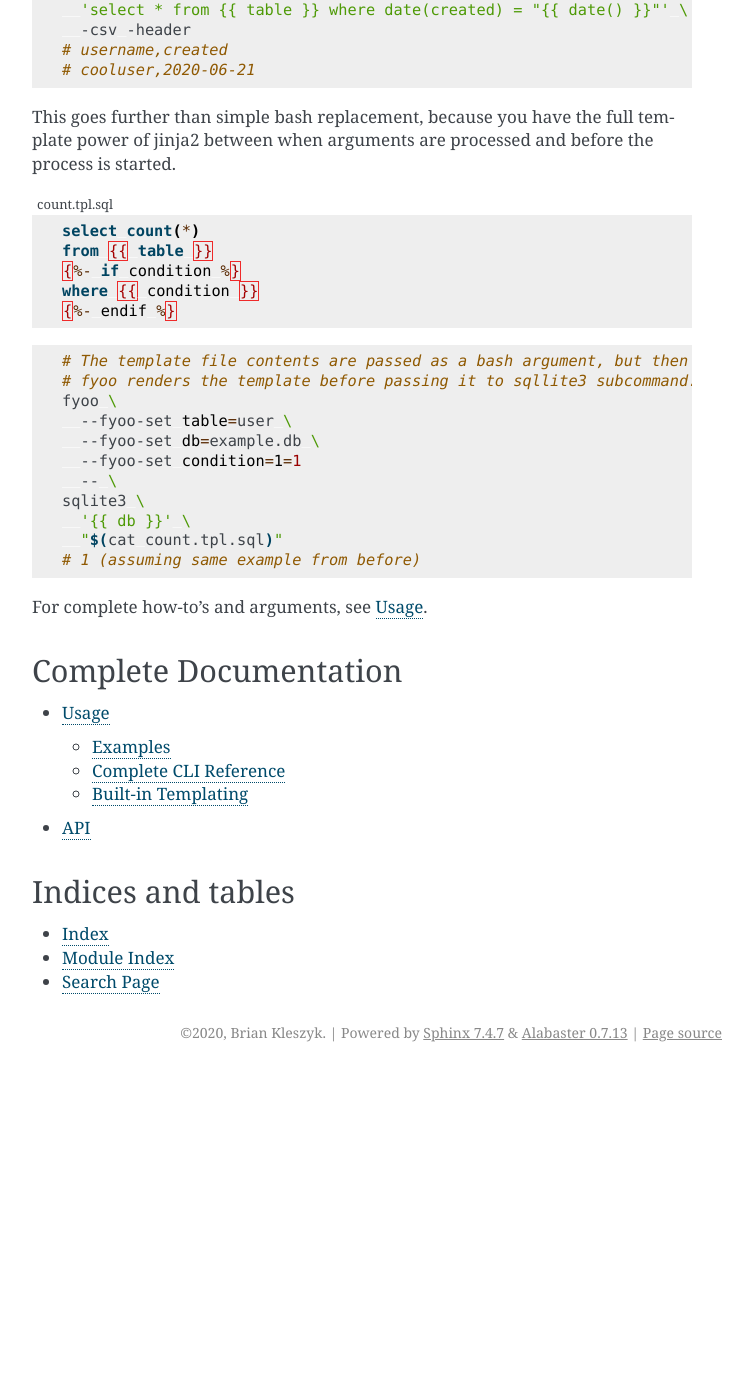
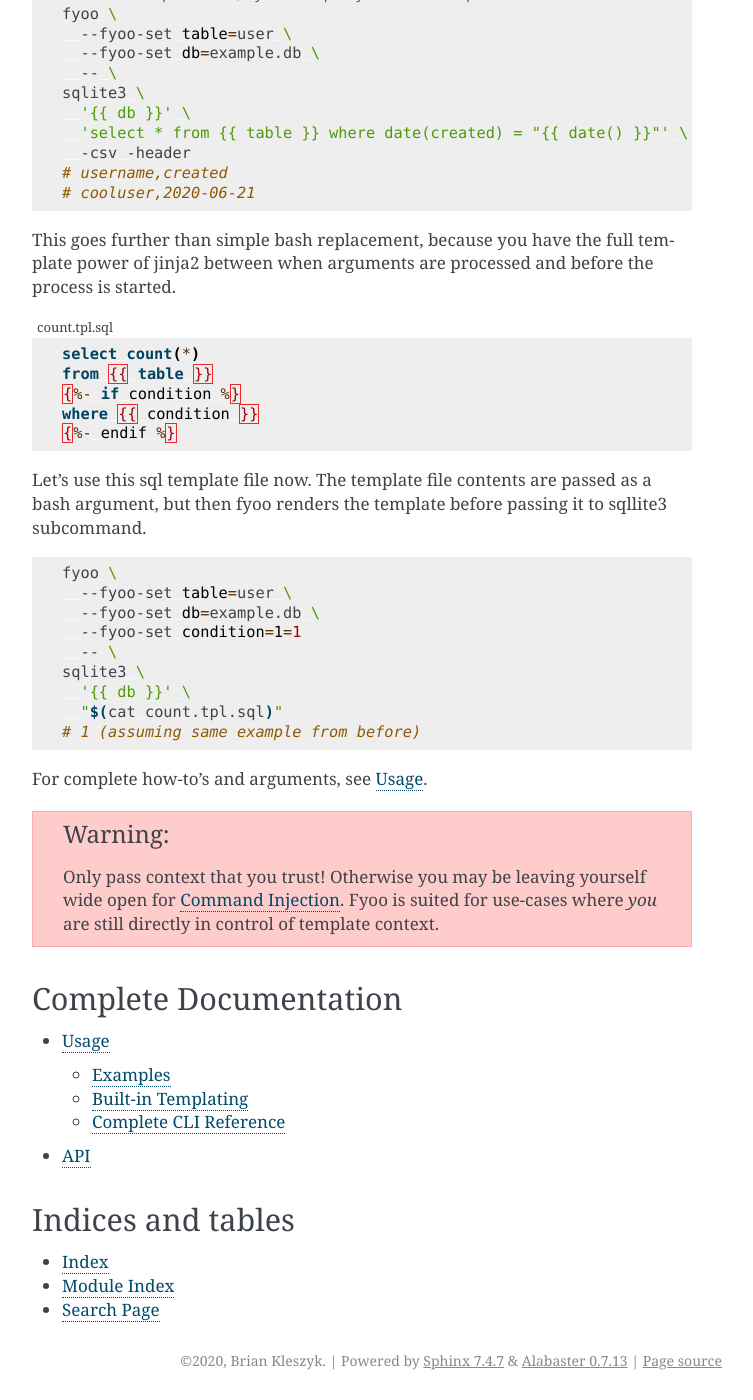
Before and after one commit to brian-bk/fyoo, a Sphinx documentation site: the page built from docs/index.rst, in a window 1280 px wide and 1400 px high, scrolled down 786 px. Shown: the whole window, without its empty margins (388-1141 px from the left). Built offline with Sphinx 7.4.7, drawn with Linux system fonts in a browser that asks for light colours; before the commit the page ends 1858 px from its top, so only the background shows below that; some of the changed text lies outside the part shown.

Commit message:
Docs update
Especially:
- Add installation
- Add warning about command injection

```diff
--- a/README.rst
+++ b/README.rst
@@ -12,6 +12,13 @@
 started using them in our pipelines as they are? The best data
 flow code is code you don't have to write.
 
+Installation
+------------
+
+.. code-block:: bash
+
+   pip install fyoo
+
 Basic Usage
 -----------
 
@@ -52,6 +59,7 @@
 
 .. code-block:: sql
    :name: count-tpl-sql
+   :force:
 
    select count(*)
    from {{ table }}
@@ -59,10 +67,12 @@
    where {{ condition }}
    {%- endif %}
 
+Let's use this sql template file now.
+The template file contents are passed as a bash argument, but then
+fyoo renders the template before passing it to sqllite3 subcommand.
+
 .. code-block:: bash
 
-   # The template file contents are passed as a bash argument, but then
-   # fyoo renders the template before passing it to sqllite3 subcommand.
    fyoo \
      --fyoo-set table=user \
      --fyoo-set db=example.db \
@@ -72,6 +82,12 @@
      '{{ db }}' \
      "$(cat count.tpl.sql)"
    # 1 (assuming same example from before
+
+.. warning::
+
+   Only pass context that you trust! Otherwise you may be leaving yourself
+   wide open for `Command Injection`_. Fyoo is suited for use-cases where *you*
+   are still directly in control of template context.
 
 .. links
 
@@ -86,4 +102,5 @@
     :target: https://circleci.com/gh/brian-bk/fyoo/tree/master
 .. |Code coverage| image:: https://codecov.io/gh/brian-bk/fyoo/branch/master/graph/badge.svg
     :target: https://codecov.io/gh/brian-bk/fyoo
+.. _Command Injection: https://owasp.org/www-community/attacks/Command_Injection
 .. _Pipenv: https://pipenv-fork.readthedocs.io/
--- a/docs/index.rst
+++ b/docs/index.rst
@@ -20,6 +20,13 @@
 started using them in our pipelines as they are? The best data
 flow code is code you don't have to write.
 
+Installation
+------------
+
+.. code-block:: bash
+
+   pip install fyoo
+
 Basic Usage
 -----------
 
@@ -61,6 +68,7 @@
 .. code-block:: sql
    :caption: count.tpl.sql
    :name: count-tpl-sql
+   :force:
 
    select count(*)
    from {{ table }}
@@ -68,10 +76,12 @@
    where {{ condition }}
    {%- endif %}
 
+Let's use this sql template file now.
+The template file contents are passed as a bash argument, but then
+fyoo renders the template before passing it to sqllite3 subcommand.
+
 .. code-block:: bash
 
-   # The template file contents are passed as a bash argument, but then
-   # fyoo renders the template before passing it to sqllite3 subcommand.
    fyoo \
      --fyoo-set table=user \
      --fyoo-set db=example.db \
@@ -83,6 +93,12 @@
    # 1 (assuming same example from before)
 
 For complete how-to's and arguments, see :ref:`Usage`.
+
+.. warning::
+
+   Only pass context that you trust! Otherwise you may be leaving yourself
+   wide open for `Command Injection`_. Fyoo is suited for use-cases where *you*
+   are still directly in control of template context.
 
 Complete Documentation
 ----------------------
```
Also changed, not shown: other parts of README.rst (+1 -1 lines), other parts of docs/index.rst (+1 -1 lines), docs/usage.rst (+18 -9 lines).
